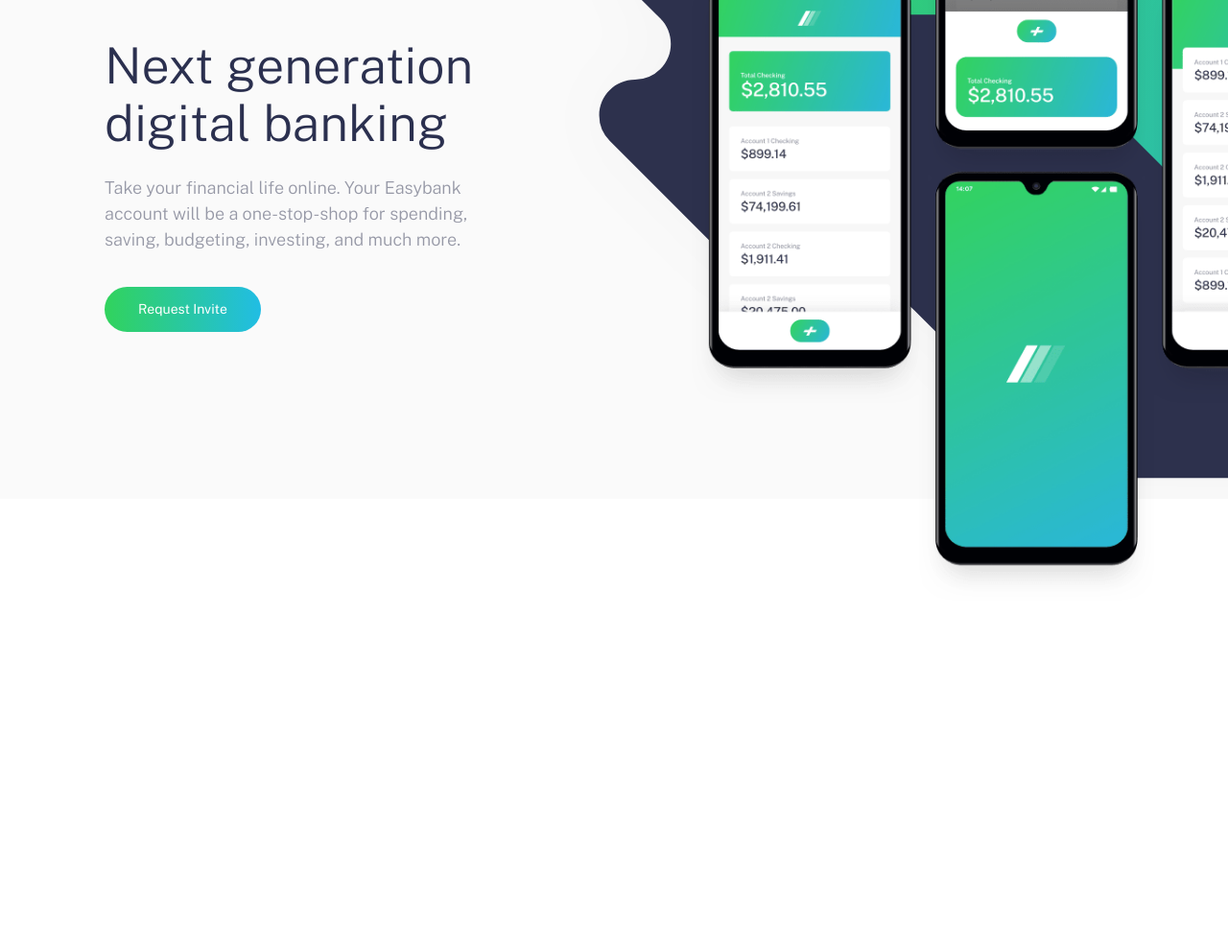
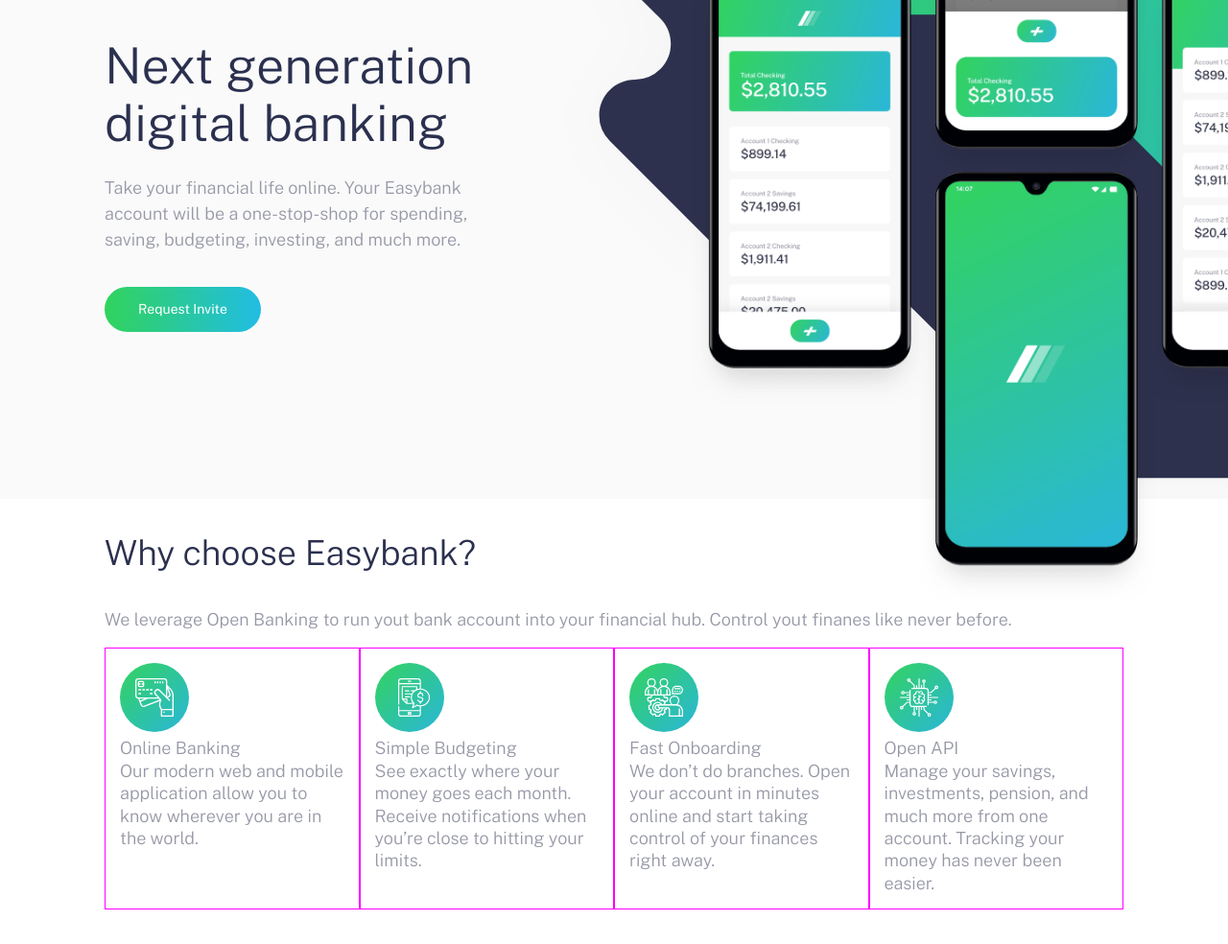
Before and after one commit to LourenceQ/FrontEndMentor-EasyBankLandingPage, a plain HTML site: page index.html in a window 1280 px wide. Shown: the part 235-1219 px from the top of the page at 96% size. Before the commit the page ends 900 px from the top, so only its background shows below. Drawn offline with nearby package versions, Linux system fonts and the light colour scheme.

Commit message:
styling 258

```diff
--- /dev/null
+++ b/css/_feature.scss
@@ -0,0 +1,30 @@
+.feature{
+
+    &__grid{
+        @include breakpoint-up(medium){
+            display: flex;
+            flex-wrap: wrap;
+        }
+
+    }
+    &__item{
+        border: 1px solid magenta;
+        padding: 0.9375rem;
+
+        @include breakpoint-up(medium){
+            flex: 1 0 50%;
+        }
+        @include breakpoint-up(large){
+            flex: 1;
+        }
+    }
+    &__icon{
+
+    }
+    &__title{
+
+    }
+    &__description{
+
+    }
+}
--- a/css/_globals.scss
+++ b/css/_globals.scss
@@ -24,9 +24,32 @@ body {
     overflow: hidden;
   }
 }
+// Text
+h1,h2,h3{
+  font-weight: 300 ;
 
-h1,h2,h3{
+  line-height: 1.15;
+  color: $darkBlue;
   margin-top: 0px;
+}
+
+h1{
+  font-size: 2.31rem;
+  margin-bottom: 1.5rem;
+
+  @include breakpoint-up(large){
+      font-size: $font-xlg;
+  }
+}
+h2{
+  font-size: 1.875rem;
+  margin-bottom: 1.5625rem;
+
+  @include breakpoint-up(large){
+    font-size: 2.25rem;
+    margin-bottom: 2.25rem;
+  }
+
 }
 
 a,
--- a/css/_hero.scss
+++ b/css/_hero.scss
@@ -77,20 +77,10 @@
             order: 1;
             text-align: left;
         }
-        h1{
-        font-weight: 300 ;
-        font-size: 2.31rem;
-        line-height: 1.15;
-        color: $darkBlue;
-        margin-bottom: 1.5rem;
 
-        @include breakpoint-up(large){
-            font-size: $font-xlg;
-        }
-        }
         p{
             line-height: 1.5;
             margin-bottom: 2.25rem;
         }
     }
-}
+ }
--- a/css/style.scss
+++ b/css/style.scss
@@ -5,3 +5,4 @@
 @import "globals";
 @import "header";
 @import "hero";
+@import "feature";
--- a/index.html
+++ b/index.html
@@ -83,6 +83,60 @@
 
     </section>
 
+    <section class="features container container--pall">
+      <h2>Why choose Easybank?</h2>
+      <p>
+        We leverage Open Banking to run yout bank account into your financial hub.
+        Control yout finanes like never before.
+      </p>
+      <div class="feature__grid">
+
+        <div class="feature__item">
+          <div class="feature__icon"><img src="/images/icon-online.svg" alt=""></div>
+          <div class="featue__title">
+            Online Banking
+          </div>
+          <div class="feature__description">
+            Our modern web and mobile application allow you to know wherever you are in the world.
+          </div>
+        </div>
+
+        <div class="feature__item">
+          <div class="feature__icon"><img src="/images/icon-budgeting.svg" alt=""></div>
+          <div class="featue__title">
+            Simple Budgeting
+          </div>
+          <div class="feature__description">
+            See exactly where your money goes each month. Receive notifications when you’re
+  close to hitting your limits.
+          </div>
+        </div>
+
+        <div class="feature__item">
+          <div class="feature__icon"><img src="/images/icon-onboarding.svg" alt=""></div>
+          <div class="featue__title">
+            Fast Onboarding
+          </div>
+          <div class="feature__description">
+            We don’t do branches. Open your account in minutes online and start taking control
+  of your finances right away.
+          </div>
+        </div>
+
+        <div class="feature__item">
+          <div class="feature__icon"><img src="/images/icon-api.svg" alt=""></div>
+          <div class="featue__title">
+            Open API
+          </div>
+          <div class="feature__description">
+            Manage your savings, investments, pension, and much more from one account. Tracking
+            your money has never been easier.
+          </div>
+        </div>
+
+      </div>
+    </section>
+
     <!-- --
     <div>
       Home About Contact Blog Careers Request Invite Next generation digital
```
Also changed, not shown: css/style.css, 1 other file.
